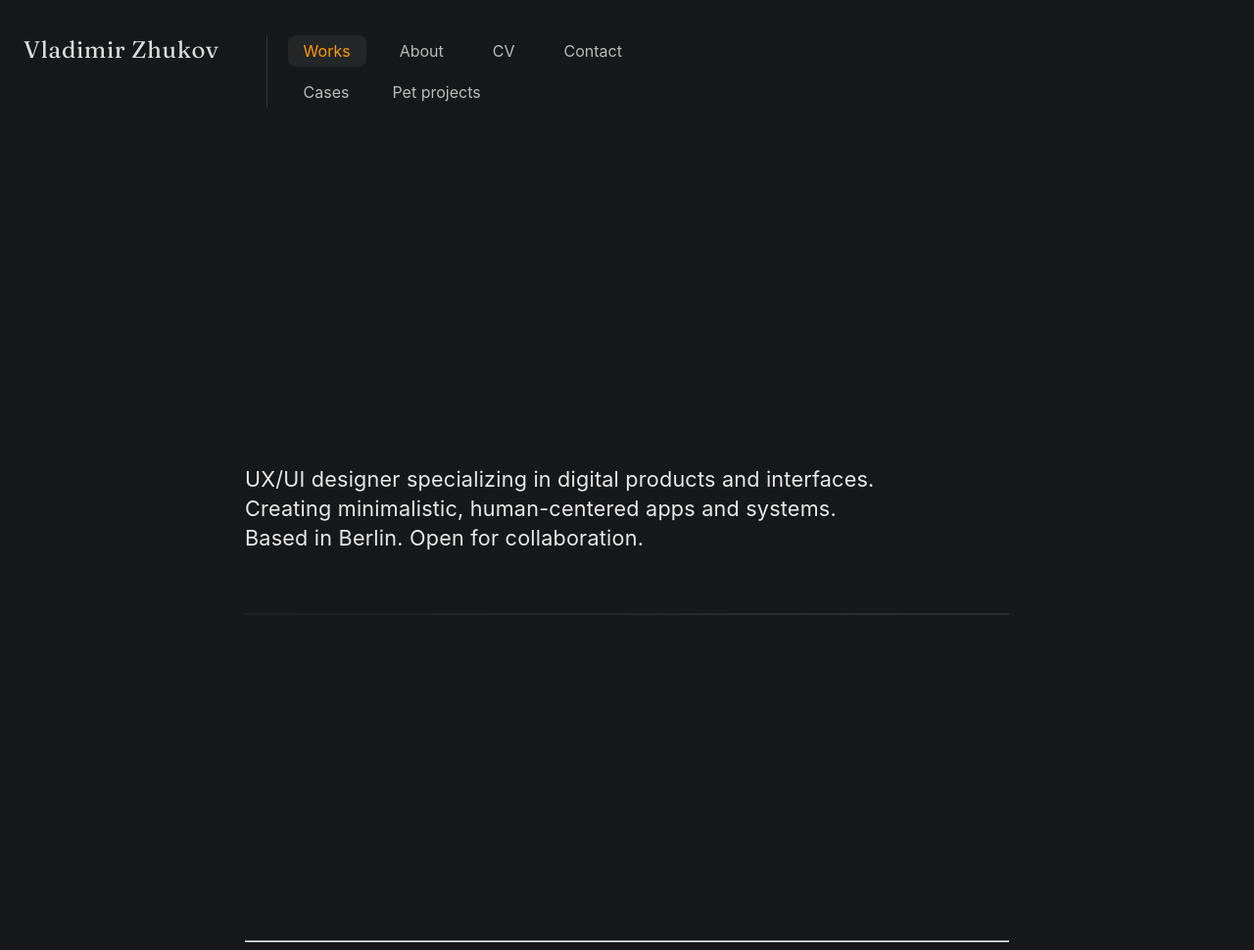
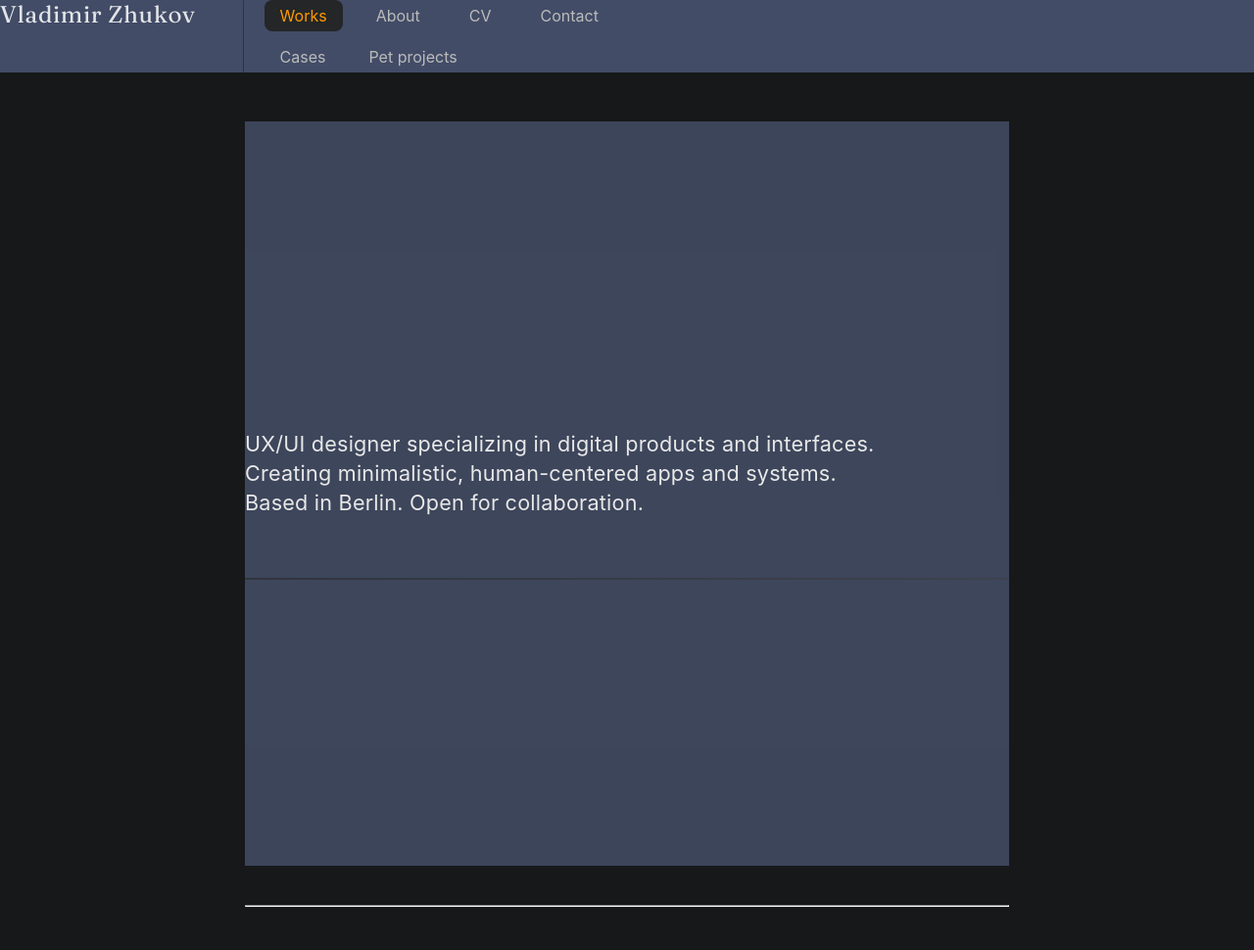
Before and after one commit to uxiscool/experience, a Jekyll site: the page built from index.md, in a window 1280 px wide. Shown: the whole page at 98% size. Built offline with Jekyll 4.4.1, drawn with Linux system fonts in a browser that asks for light colours; after the commit the page ends 934 px from its top, so only the background shows below that.

Commit message:
Add files via upload

```diff
--- a/assets/css/main.css
+++ b/assets/css/main.css
@@ -18,8 +18,9 @@ header {
   align-items: flex-start;
   flex-direction: row;
   gap: 36px;
-  padding: 36px 24px 0 24px;
+  /*padding: 36px 24px 0 24px;  */
   width: 100%;
+  background: #424c67; /* временный фон */
 }
 
 .nav-wrapper {
@@ -125,6 +126,7 @@ main {
   font-size: 1.35rem;
   font-weight: 400;
   color: #fff;
+ background: #424b63; /* временный фон */
   margin-bottom: 40px;
   opacity: 0.90;
   line-height: 1.4;
```
